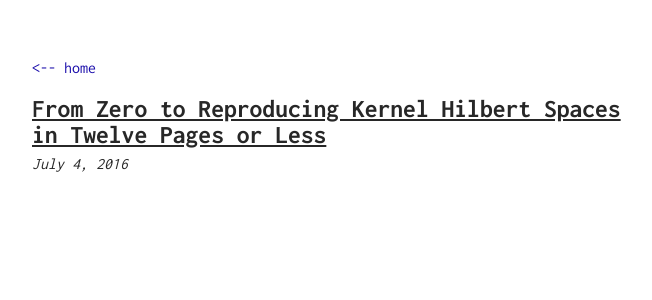
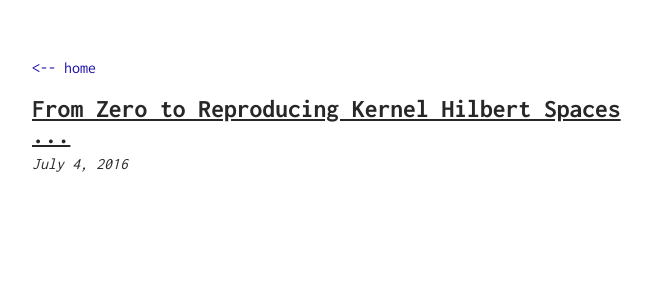
Before and after one commit to pbamotra/sciontist, a Jekyll site: the page built from _posts/2016-07-04-rkhs.md, in a window 1280 px wide. Shown: the top 300 px of the page, without its empty margins (308-960 px from the left). Built offline with Jekyll 4.4.1, drawn with Linux system fonts in a browser that asks for light colours; nearby versions of some CDN libraries.

Commit message:
RKHS post - trunc title

```diff
--- a/_posts/2016-07-04-rkhs.md
+++ b/_posts/2016-07-04-rkhs.md
@@ -1,7 +1,7 @@
 ---
 layout: post
 type: link
-title: From Zero to Reproducing Kernel Hilbert Spaces in Twelve Pages or Less
+title: From Zero to Reproducing Kernel Hilbert Spaces ...
 _url: http://www.umiacs.umd.edu/~hal/docs/daume04rkhs.pdf
 tag: paper
 ---
```
